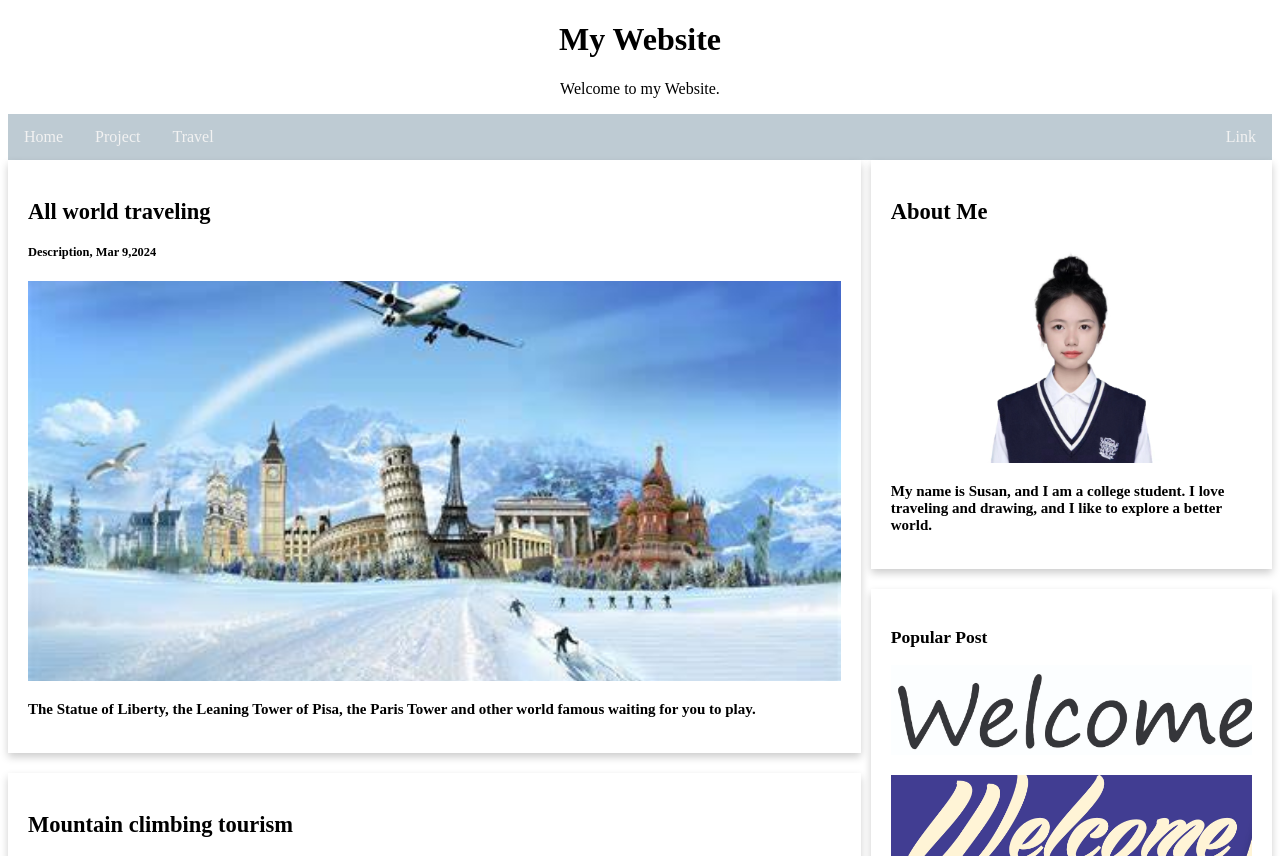
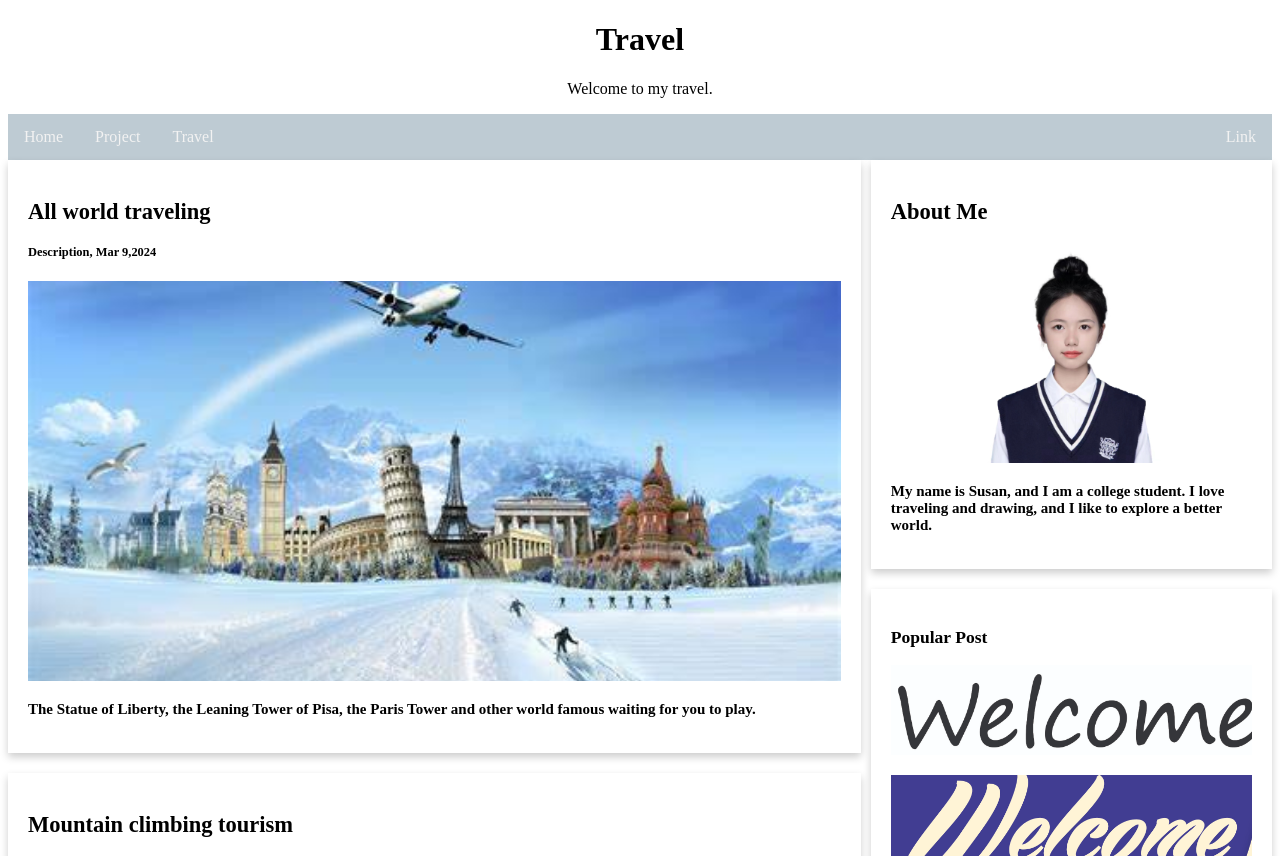
Before and after one commit to 11yuan11yuan/Susan-Zhou-Jingyuan-, a plain HTML site: page travel.html in a window 1280 px wide. Shown: the top 856 px of the page. Drawn offline with Linux system fonts and the light colour scheme.

Commit message:
Update travel.html

```diff
--- a/travel.html
+++ b/travel.html
@@ -68,8 +68,8 @@
 <body>
 
 <div class="header">
-  <h1>My Website</h1>
-  <p>Welcome to my Website.</p>
+  <h1>Travel</h1>
+  <p>Welcome to my travel.</p>
 </div>
 
 <div class="topnav">
```
